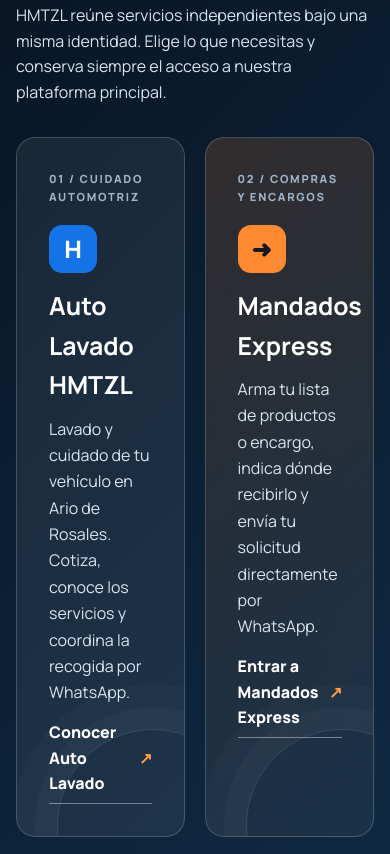
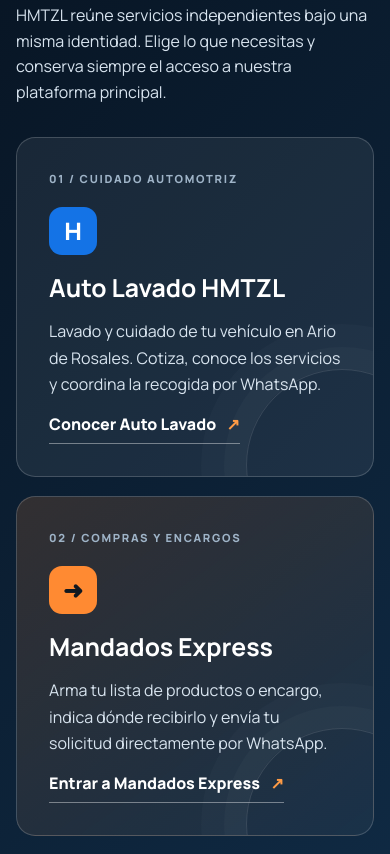
Before and after one commit to erickmtzm41-cpu/Lava-tu-auto-aqui, a plain HTML site: page index.html in a window 390 px wide. Shown: the part 1290-2144 px from the top of the page. Drawn offline with nearby package versions, Linux system fonts and the light colour scheme; a web font is replaced by a local one.

Commit message:
Make HMTZL service hub responsive on mobile

```diff
--- a/index.html
+++ b/index.html
@@ -41,6 +41,11 @@
     .faq-item summary::after { content: "+"; color: var(--color-accent); font-size: 1.4rem; line-height: 1; }
     .faq-item[open] summary::after { content: "−"; }
     .faq-item p { margin-top: .75rem; color: #40566b; }
+    @media (max-width: 760px) {
+      .ecosystem-grid { grid-template-columns: 1fr; }
+      .ecosystem-card { min-height: 0; }
+      .ecosystem-card p { min-height: 0; }
+    }
   </style>
   <link rel="canonical" href="https://erickmtzm41-cpu.github.io/Lava-tu-auto-aqui/" />
   <meta property="og:url" content="https://erickmtzm41-cpu.github.io/Lava-tu-auto-aqui/" />
```
